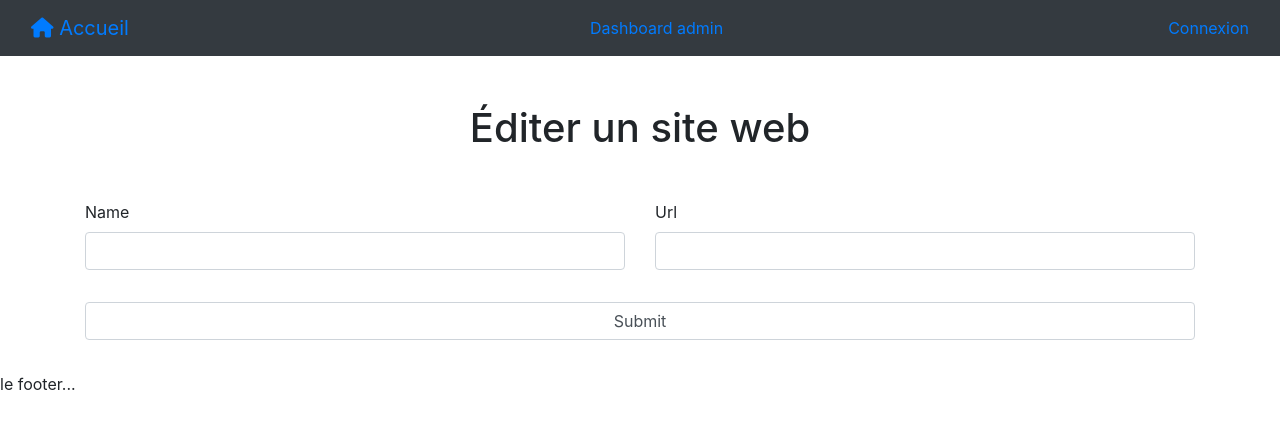
After one commit to ak85ie1d5/monitoring, a Symfony app: template templates/admin/edit.html.twig in a window 1280 px wide. The commit adds this page. Shown: the top 429 px of the page. Run offline with Twig, Linux system fonts and the light colour scheme; the template is opened without the code that fills it, so the values that code supplies are empty; form fields are guessed from the names that the template uses; some libraries are stand-ins or nearby versions.

Commit message:
Add route to edit websites.

```diff
--- /dev/null
+++ b/templates/admin/edit.html.twig
@@ -0,0 +1,25 @@
+{% extends 'base.html.twig' %}
+
+{% block title %}Hello HomeController!{% endblock %}
+
+{% block body %}
+
+    <div class="container">
+        <h1 class="my-5 text-center">Éditer un site web</h1>
+
+        {{ form_start(form) }}
+        <div class="row">
+            <div class="col-6">
+                {{ form_row(form.name) }}
+            </div>
+            <div class="col-6">
+                {{ form_row(form.url) }}
+            </div>
+            <div class="col-12 text-center my-3">
+                {{ form_row(form.submit) }}
+            </div>
+        </div>
+        {{ form_end(form) }}
+    </div>
+
+{% endblock %}
--- a/templates/admin/index.html.twig
+++ b/templates/admin/index.html.twig
@@ -41,6 +41,10 @@
                                 <i class="fas fa-trash"></i>
                                 Supprimer
                             </a>
+                            <a href="{{ path('admin_edit', {'id': website.id}) }}" class="btn btn-info">
+                                <i class="fas fa-edit"></i>
+                                Éditer
+                            </a>
                         </td>
                     </tr>
                 {% endfor %}
```
Also changed, not shown: src/Controller/AdminController.php (+22 -0 lines).
